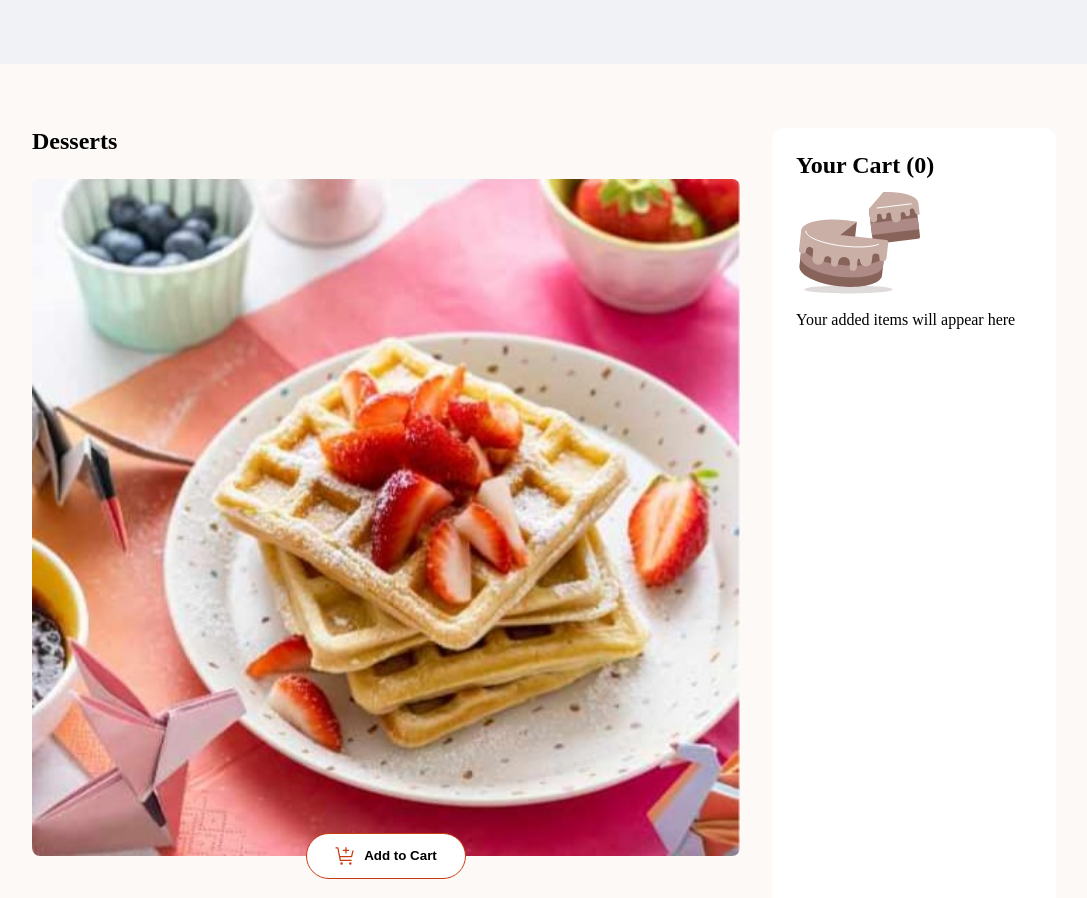
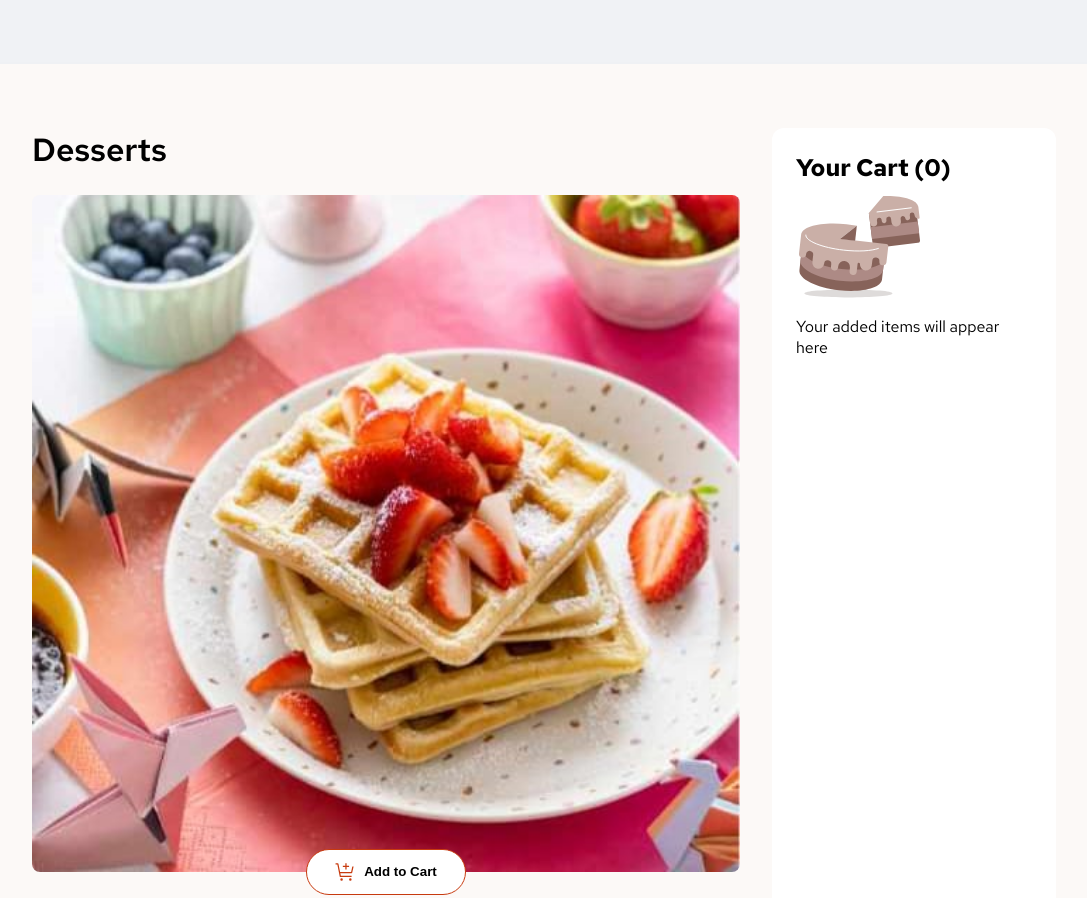
Before and after one commit to mmsnielsen/product-list-with-cart-main, a plain HTML site: page index.html in a window 1280 px wide. Shown: the top 898 px of the page, without its empty margins (96-1183 px from the left). Drawn offline with Linux system fonts and the light colour scheme.

Commit message:
Added google font

```diff
--- a/index.html
+++ b/index.html
@@ -4,7 +4,12 @@
     <meta charset="UTF-8" />
     <meta name="viewport" content="width=device-width, initial-scale=1.0" />
     <!-- displays site properly based on user's device -->
-
+    <link rel="preconnect" href="https://fonts.googleapis.com" />
+    <link rel="preconnect" href="https://fonts.gstatic.com" crossorigin />
+    <link
+      href="https://fonts.googleapis.com/css2?family=Red+Hat+Text:ital,wght@0,300..700;1,300..700&display=swap"
+      rel="stylesheet"
+    />
     <link
       rel="icon"
       type="image/png"
--- a/src/styles.css
+++ b/src/styles.css
@@ -12,6 +12,7 @@ html {
 .page-wrapper {
   background-color: hsl(20, 50%, 98%);
   box-shadow: 0 4px 6px rgba(0, 0, 0, 0.1);
+
   min-height: 100vh;
   padding: 4rem 4rem;
 }
@@ -19,6 +20,8 @@ html {
 .container {
   display: flex;
   flex-direction: row;
+  font-family: "Red Hat Text", sans-serif;
+
   gap: 2rem;
   max-width: 1200px;
   margin: 0 auto;
@@ -26,6 +29,11 @@ html {
 
 .product-list {
   flex: 3;
+}
+
+h1 {
+  font-size: 2rem;
+  font-weight: 600;
 }
 
 .cart-container {
```
